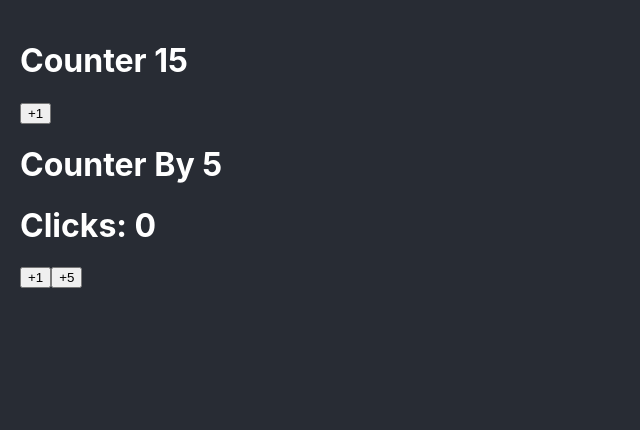
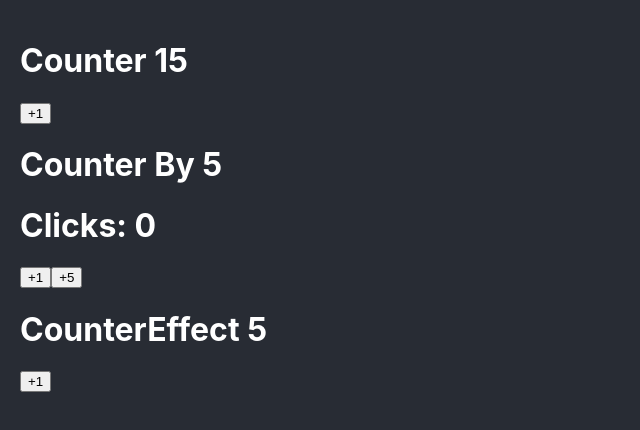
Before and after one commit to ArianAngoma/react-typescript-base, a React (Create React App) app: page / in a window 1280 px wide. Shown: the top 430 px of the page, without its empty margins (0-640 px from the left). Built offline with nearby package versions, Linux system fonts and the light colour scheme.

Commit message:
CounterEffect con typescript

```diff
--- a/src/App.tsx
+++ b/src/App.tsx
@@ -3,12 +3,14 @@
 /* Importaciones propias */
 import {Counter} from './bases/Counter';
 import {CounterBy} from './bases/CounterBy';
+import {CounterEffect} from './bases/CounterEffect';
 
 function App() {
     return (
         <>
             <Counter initialValueCounter={15}/>
             <CounterBy initialValueCounter={5}/>
+            <CounterEffect/>
         </>
     );
 }
--- /dev/null
+++ b/src/bases/CounterEffect.tsx
@@ -0,0 +1,30 @@
+import {useEffect, useState} from 'react';
+
+const MAXIMUM_COUNT = 10;
+
+export const CounterEffect = () => {
+    const [counter, setCounter] = useState(5);
+
+    const handleClick = () => {
+        /*if (counter < MAXIMUM_COUNT) {
+            setCounter(prev => prev + 1);
+        }*/
+
+        setCounter(prev => Math.min(prev + 1, MAXIMUM_COUNT));
+    }
+
+    useEffect(() => {
+        if (counter < 10) return;
+        console.log('%cSe llego el valor máximo', 'color: red; background-color: black;')
+    }, [counter]);
+
+    return (
+        <>
+            <h1>CounterEffect {counter}</h1>
+
+            <button onClick={handleClick}>
+                +1
+            </button>
+        </>
+    )
+}
```
